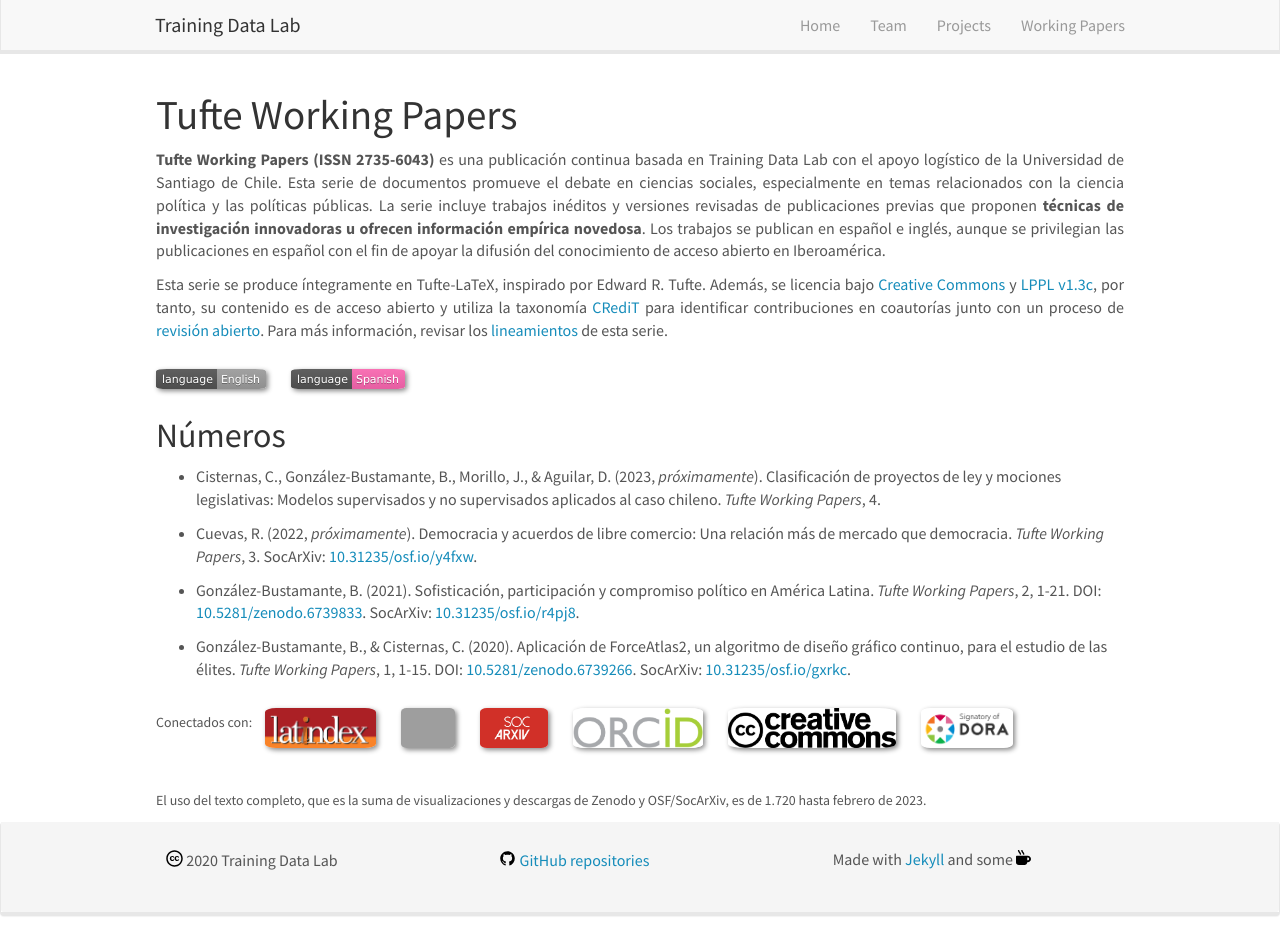
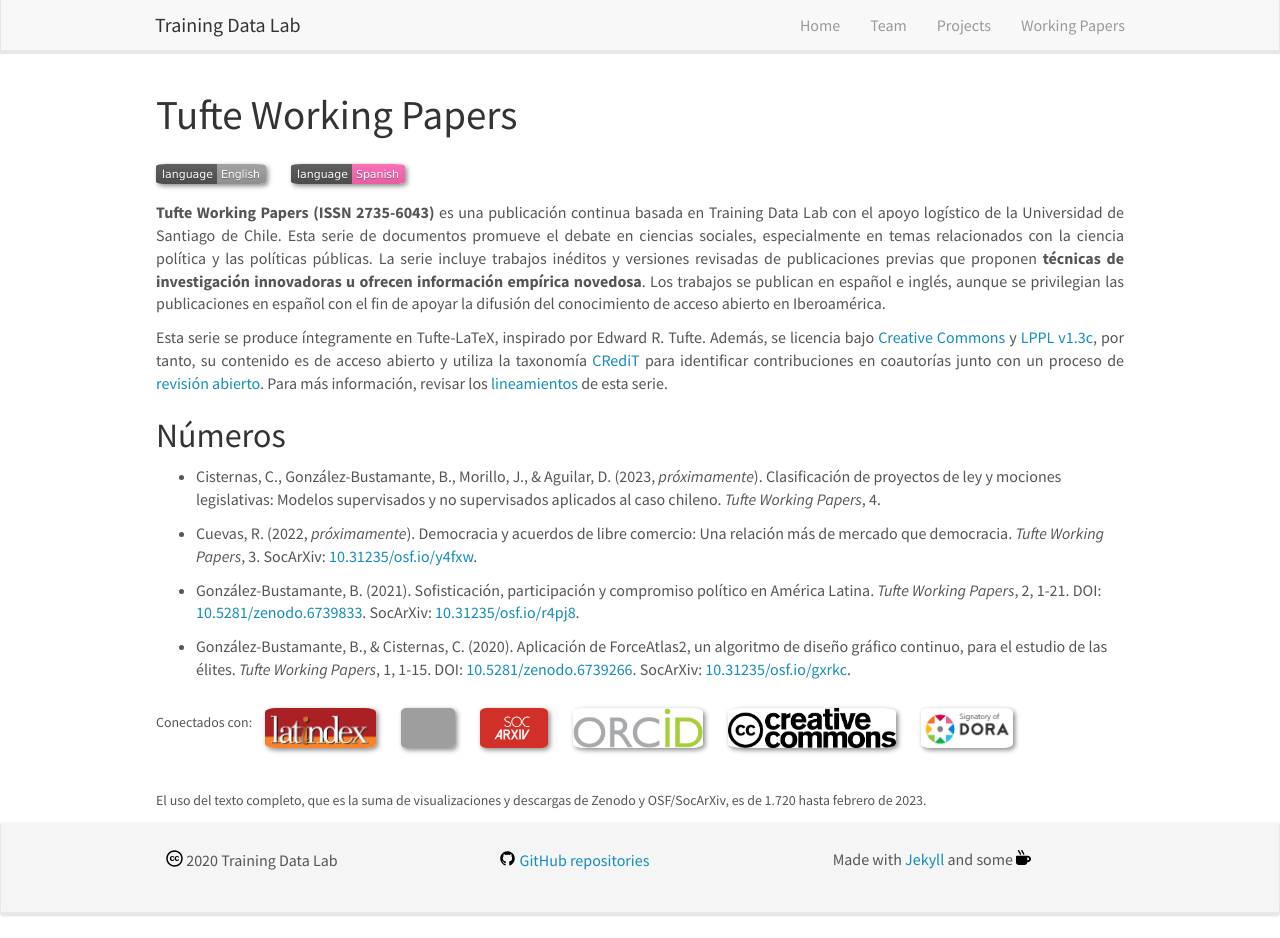
Before and after one commit to training-datalab/old-training-datalab.com, a Jekyll site: the page built from _pages/tufte-working-papers-spanish.md, in a window 1280 px wide and 938 px high. Built offline with Jekyll 4.4.1, drawn with Linux system fonts in a browser that asks for light colours; nearby versions of some CDN libraries.

Commit message:
Update tufte-working-papers-spanish.md

```diff
--- a/_pages/tufte-working-papers-spanish.md
+++ b/_pages/tufte-working-papers-spanish.md
@@ -8,11 +8,11 @@ permalink: /tufte-working-papers-spanish/
 
 # Tufte Working Papers
 
+[![English]({{ site.url }}{{ site.baseurl }}/badges/lang/english_inactive.svg)](https://training-datalab.com/tufte-working-papers) [![Spanish]({{ site.url }}{{ site.baseurl }}/badges/lang/spanish.svg)](https://training-datalab.com/tufte-working-papers-spanish)
+
 <p align=" justify"><b>Tufte Working Papers (ISSN 2735-6043)</b> es una publicación continua basada en Training Data Lab con el apoyo logístico de la Universidad de Santiago de Chile. Esta serie de documentos promueve el debate en ciencias sociales, especialmente en temas relacionados con la ciencia política y las políticas públicas. La serie incluye trabajos inéditos y versiones revisadas de publicaciones previas que proponen <strong>técnicas de investigación innovadoras u ofrecen información empírica novedosa</strong>. Los trabajos se publican en español e inglés, aunque se privilegian las publicaciones en español con el fin de apoyar la difusión del conocimiento de acceso abierto en Iberoamérica.</p>
 
 <p align=" justify">Esta serie se produce íntegramente en Tufte-LaTeX, inspirado por Edward R. Tufte. Además, se licencia bajo <a href="https://github.com/training-datalab/tufte-working-papers/blob/master/LICENSE-CC.md" target="_blank">Creative Commons</a> y <a href="https://github.com/training-datalab/tufte-working-papers/blob/master/LICENSE-LPPL.md" target="_blank">LPPL v1.3c</a>, por tanto, su contenido es de acceso abierto y utiliza la taxonomía <a href="/credit/">CRediT</a> para identificar contribuciones en coautorías junto con un proceso de <a href="/tufte-working-papers/open-review-spanish/">revisión abierto</a>. Para más información, revisar los <a href="/tufte-working-papers/guidelines-spanish/">lineamientos</a> de esta serie.</p>
-
-[![English]({{ site.url }}{{ site.baseurl }}/badges/lang/english_inactive.svg)](https://training-datalab.com/tufte-working-papers) [![Spanish]({{ site.url }}{{ site.baseurl }}/badges/lang/spanish.svg)](https://training-datalab.com/tufte-working-papers-spanish)
 
 ## Números
 
```
